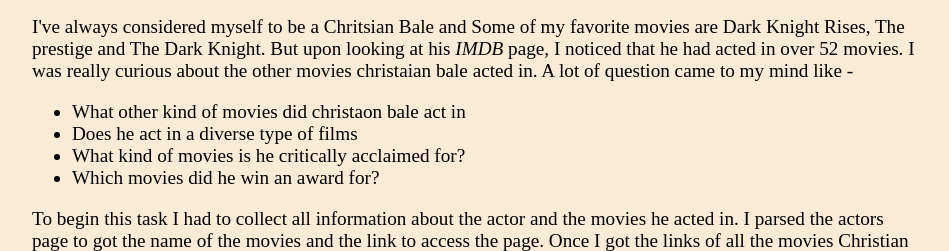
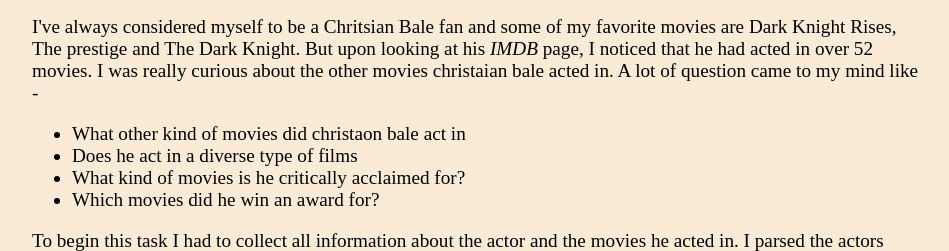
Before and after one commit to umangsaraf/umangsaraf.github.io, a plain HTML site: page index.html in a window 1280 px wide. Shown: the part 691-942 px from the top of the page, without its empty margins (168-1117 px from the left). Drawn offline with nearby package versions, Linux system fonts and the light colour scheme; animation ran at ten frames a second.

Commit message:
Update index.html

```diff
--- a/index.html
+++ b/index.html
@@ -14,8 +14,8 @@
         </p>
     </div>
         <p>
-                I've always considered myself to be a Chritsian Bale and
-                Some of my favorite movies are  Dark Knight Rises, The prestige and The Dark Knight. But upon looking at
+                I've always considered myself to be a Chritsian Bale fan and
+                some of my favorite movies are  Dark Knight Rises, The prestige and The Dark Knight. But upon looking at
                 his <i>IMDB</i> page, I noticed that he had acted in over 52 movies.
                 I was really curious about
                 the other movies christaian bale acted in.  A lot of question came to my mind like -
```
